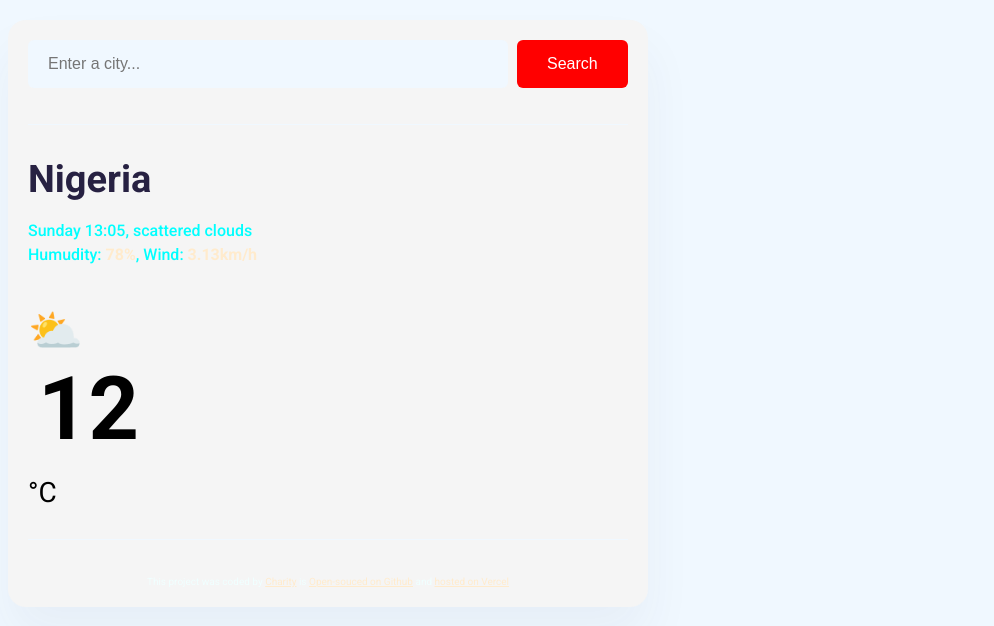
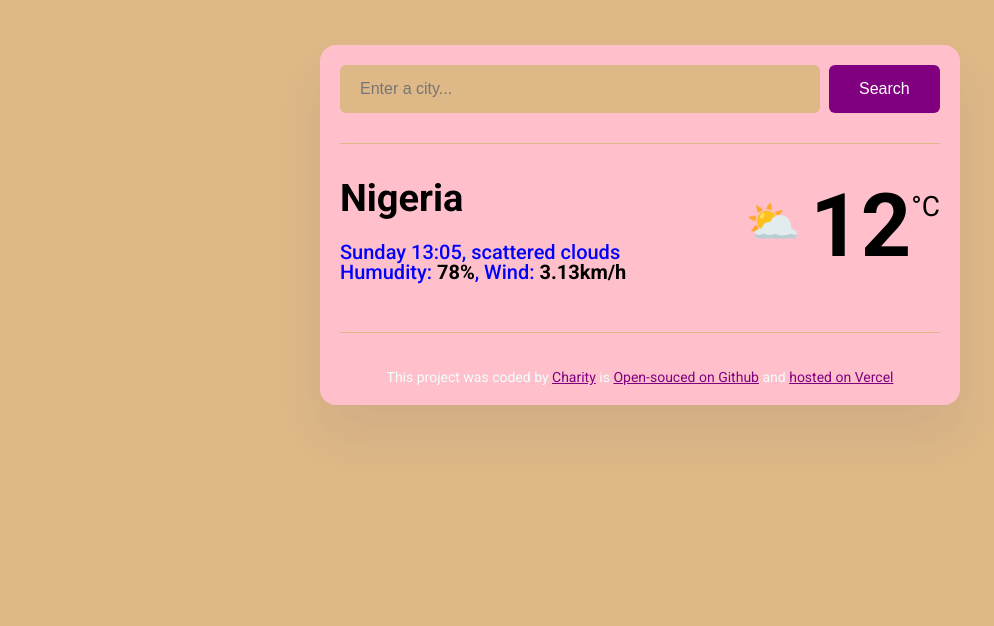
Before and after one commit to Chachagodwin/el-clima, a plain HTML site: page index.html in a window 1280 px wide. Shown: the whole page, without its empty margins (0-994 px from the left). Drawn offline with Linux system fonts and the light colour scheme.

Commit message:
updated my html by correcting some mistakes.
Updated my CSS file, by adjusting and also correcting some element that went wrong.

```diff
--- a/index.html
+++ b/index.html
@@ -28,11 +28,11 @@
       Humudity: <strong>78%</strong>, Wind: <strong>3.13km/h</strong>
     </p>
     </div>
-    </div>
-    <div class="weather-app-temperature-container">
-      <div class="weather-app-emoji">⛅</div><div class="temperature-value"> 12</div>
-      <div class="temperature-unit">°C</div>
-    </div>
+      <div class="weather-app-container">
+        <div class="weather-app-icon">⛅</div>
+        <div class="weather-app-temperature">12</div>
+        <div class="weather-app-unit">°C</div>
+      </div>
   </main>
   <footer>
     This project was coded by
--- a/src/styles.css
+++ b/src/styles.css
@@ -1,29 +1,28 @@
 body {
-    background-color: aliceblue;
+    background-color: burlywood;
     font-family: "Roboto", sans-serif;
 }
 
 a {
-    color: blanchedalmond;
+    color: purple;
 }
 
-
 .weather-app {
-    background-color: whitesmoke;
+    background-color: pink;
     max-width: 600px;
-    margin: 20px 0 auto;
-    box-shadow: 0 30px 50px rgba(65, 50, 100, 0.05) ;
-    border-radius: 18px;
+    margin: 45px auto;
+    box-shadow: 0 30px 50px rgba(65, 50, 100, 0.08) ;
+    border-radius: 16px;
     padding: 20px;
 }
 
 header {
-    border-bottom: 1px solid aliceblue;
-    padding: 0 0 36px 0;
+    border-bottom: 1px solid burlywood;
+    padding: 0 0 30px 0;
 }
 
 .search-city {
-    background-color: aliceblue;
+    background-color: burlywood;
     border: none;
     border-radius: 6px;
     width: 80%;
@@ -32,13 +31,18 @@ header {
 }
 
 .submit-button {
-    background-color: red;
+    background-color: purple;
     padding: 15px 30px;
     border: none;
     font-size: 16px;
     margin-left: 5px;
     border-radius: 6px;
     color: white;
+}
+
+.weather-app-data {
+    display: flex;
+    justify-content: space-between;
 }
 
 main {
@@ -48,50 +52,46 @@ main {
 .weather-app-location {
     margin: 0;
     font-size: 38px;
-    color: #272142;
+    color: black;
     line-height: 48px;
 }
 
 .weather-app-details {
-    font-size: 16px;
-    line-height: 24px;
-    color: aqua;
+    font-size: 20px;
+    line-height: 20px;
+    color: blue;
     font-weight: 500;
 }
 
 .weather-app-details  strong {
-    color: blanchedalmond;
-}
-
-.weather-app-data {
-    display: flex;
-    justify-content: space-between;
+    color: black;
 }
 
 .weather-app-container {
     display: flex;
 }
 
-.temperature-value {
+.weather-app-temperature {
     font-size: 88px;
     margin-left: 10px;
     font-weight: bold;
 }
 
-.weather-app-emoji {
+.weather-app-icon {
     font-size: 44px;
     margin-top: 22px;
 }
 
-.temperature-unit {
+.weather-app-unit {
     margin-top: 16px;
     font-size: 28px;
 }
+
 footer {
-    border-top: 1px solid aliceblue;
+    border-top: 1px solid burlywood;
     padding: 36px  0 0 0;
     text-align: center;
-    font-size: 10px;
+    font-size: 14px;
     color: azure;
 
 }
```
